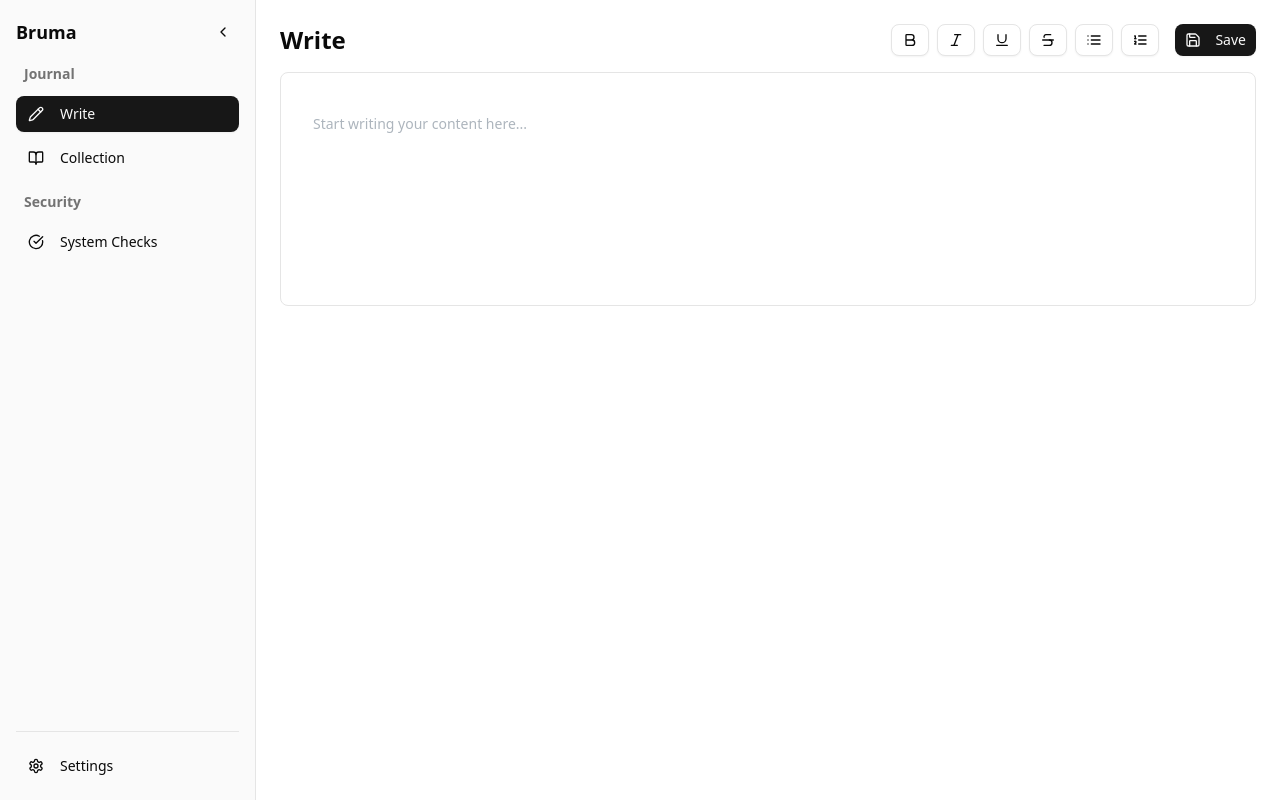
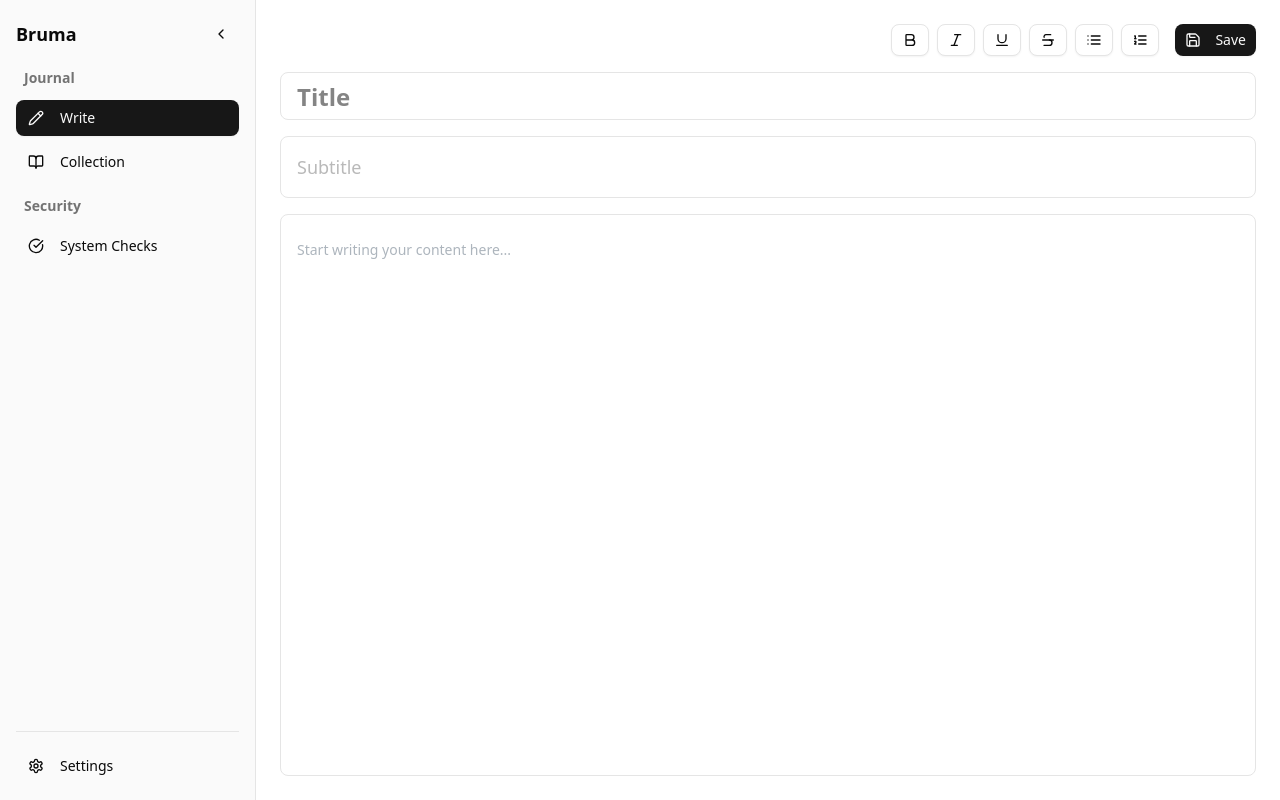
Before and after one commit to FNDme/Bruma, a React (Vite) app: page /write in a window 1280 px wide. Built offline with nearby package versions, Linux system fonts and the light colour scheme.

Commit message:
Enhance EditorToolbar with active state titles and update button styles. Add input fields for title and subtitle in WritePage, and adjust layout for better spacing. Introduce new Input component for consistent styling. Clean up editor CSS by removing unnecessary padding.

```diff
--- a/src/components/editor/EditorToolbar.tsx
+++ b/src/components/editor/EditorToolbar.tsx
@@ -25,7 +25,10 @@ export function EditorToolbar({ editor }: EditorToolbarProps) {
         size="sm"
         onClick={() => editor.chain().focus().toggleBold().run()}
         disabled={!editor.can().chain().focus().toggleBold().run()}
-        className={editor.isActive("bold") ? "bg-accent" : ""}
+        className={
+          editor.isActive("bold") ? "!bg-primary/10 !text-primary" : ""
+        }
+        title={editor.isActive("bold") ? "Bold (Active)" : "Bold"}
       >
         <Bold className="h-4 w-4" />
       </Button>
@@ -34,7 +37,10 @@ export function EditorToolbar({ editor }: EditorToolbarProps) {
         size="sm"
         onClick={() => editor.chain().focus().toggleItalic().run()}
         disabled={!editor.can().chain().focus().toggleItalic().run()}
-        className={editor.isActive("italic") ? "bg-accent" : ""}
+        className={
+          editor.isActive("italic") ? "!bg-primary/10 !text-primary" : ""
+        }
+        title={editor.isActive("italic") ? "Italic (Active)" : "Italic"}
       >
         <Italic className="h-4 w-4" />
       </Button>
@@ -43,7 +49,12 @@ export function EditorToolbar({ editor }: EditorToolbarProps) {
         size="sm"
         onClick={() => editor.chain().focus().toggleUnderline().run()}
         disabled={!editor.can().chain().focus().toggleUnderline().run()}
-        className={editor.isActive("underline") ? "bg-accent" : ""}
+        className={
+          editor.isActive("underline") ? "!bg-primary/20 !text-primary" : ""
+        }
+        title={
+          editor.isActive("underline") ? "Underline (Active)" : "Underline"
+        }
       >
         <Underline className="h-4 w-4" />
       </Button>
@@ -52,7 +63,12 @@ export function EditorToolbar({ editor }: EditorToolbarProps) {
         size="sm"
         onClick={() => editor.chain().focus().toggleStrike().run()}
         disabled={!editor.can().chain().focus().toggleStrike().run()}
-        className={editor.isActive("strike") ? "bg-accent" : ""}
+        className={
+          editor.isActive("strike") ? "!bg-primary/20 !text-primary" : ""
+        }
+        title={
+          editor.isActive("strike") ? "Strikethrough (Active)" : "Strikethrough"
+        }
       >
         <Strikethrough className="h-4 w-4" />
       </Button>
@@ -60,7 +76,12 @@ export function EditorToolbar({ editor }: EditorToolbarProps) {
         variant="outline"
         size="sm"
         onClick={() => editor.chain().focus().toggleBulletList().run()}
-        className={editor.isActive("bulletList") ? "bg-accent" : ""}
+        className={
+          editor.isActive("bulletList") ? "!bg-primary/20 !text-primary" : ""
+        }
+        title={
+          editor.isActive("bulletList") ? "Bullet List (Active)" : "Bullet List"
+        }
       >
         <List className="h-4 w-4" />
       </Button>
@@ -68,7 +89,14 @@ export function EditorToolbar({ editor }: EditorToolbarProps) {
         variant="outline"
         size="sm"
         onClick={() => editor.chain().focus().toggleOrderedList().run()}
-        className={editor.isActive("orderedList") ? "bg-accent" : ""}
+        className={
+          editor.isActive("orderedList") ? "!bg-primary/20 !text-primary" : ""
+        }
+        title={
+          editor.isActive("orderedList")
+            ? "Ordered List (Active)"
+            : "Ordered List"
+        }
       >
         <ListOrdered className="h-4 w-4" />
       </Button>
--- a/src/components/layout/Layout.tsx
+++ b/src/components/layout/Layout.tsx
@@ -74,7 +74,7 @@ export function Layout({ children }: LayoutProps) {
             <Button
               variant="ghost"
               size="icon"
-              className="h-8 w-8"
+              className="h-9 w-9"
               onClick={() => setIsCollapsed(!isCollapsed)}
             >
               {isCollapsed ? (
--- /dev/null
+++ b/src/components/ui/input.tsx
@@ -0,0 +1,21 @@
+import * as React from "react";
+
+import { cn } from "@/lib/utils";
+
+function Input({ className, type, ...props }: React.ComponentProps<"input">) {
+  return (
+    <input
+      type={type}
+      data-slot="input"
+      className={cn(
+        "file:text-foreground placeholder:text-muted-foreground selection:bg-primary selection:text-primary-foreground dark:bg-input/30 border-input flex h-9 w-full min-w-0 rounded-md border bg-transparent px-3 py-1 text-base shadow-xs transition-[color,box-shadow] outline-none file:inline-flex file:h-7 file:border-0 file:bg-transparent file:text-sm file:font-medium disabled:pointer-events-none disabled:cursor-not-allowed disabled:opacity-50 md:text-sm",
+        "focus-visible:border-ring focus-visible:ring-ring/50 focus-visible:ring-[3px]",
+        "aria-invalid:ring-destructive/20 dark:aria-invalid:ring-destructive/40 aria-invalid:border-destructive",
+        className
+      )}
+      {...props}
+    />
+  );
+}
+
+export { Input };
--- a/src/pages/WritePage.tsx
+++ b/src/pages/WritePage.tsx
@@ -5,8 +5,12 @@ import Placeholder from "@tiptap/extension-placeholder";
 import { EditorToolbar } from "@/components/editor/EditorToolbar";
 import { Button } from "@/components/ui/button";
 import { Save } from "lucide-react";
+import { useState, ChangeEvent } from "react";
 
 export function WritePage() {
+  const [title, setTitle] = useState("");
+  const [subtitle, setSubtitle] = useState("");
+
   const editor = useEditor({
     extensions: [
       StarterKit,
@@ -23,7 +27,15 @@ export function WritePage() {
     if (!editor) return;
     const content = editor.getHTML();
     // TODO: Implement actual save functionality
-    console.log("Saving content:", content);
+    console.log("Saving content:", { title, subtitle, content });
+  };
+
+  const handleTitleChange = (e: ChangeEvent<HTMLInputElement>) => {
+    setTitle(e.target.value);
+  };
+
+  const handleSubtitleChange = (e: ChangeEvent<HTMLInputElement>) => {
+    setSubtitle(e.target.value);
   };
 
   if (!editor) {
@@ -32,9 +44,7 @@ export function WritePage() {
 
   return (
     <div className="h-full flex flex-col">
-      <div className="flex items-center justify-between mb-4">
-        <h1 className="text-2xl font-bold">Write</h1>
-        <div className="flex items-center gap-2">
+      <div className="flex justify-end items-center gap-2 mb-4">
         <EditorToolbar editor={editor} />
         <Button
           variant="default"
@@ -46,13 +56,26 @@ export function WritePage() {
           Save
         </Button>
       </div>
-      </div>
-      <div className="overflow-auto border rounded-md bg-background">
+      <div className="flex-1 flex flex-col gap-4">
+        <input
+          placeholder="Title"
+          value={title}
+          onChange={handleTitleChange}
+          className="text-2xl font-bold h-12 border rounded-md bg-transparent p-4 focus:outline-none"
+        />
+        <input
+          placeholder="Subtitle"
+          value={subtitle}
+          onChange={handleSubtitleChange}
+          className="text-lg text-muted-foreground border rounded-md bg-transparent p-4 focus:outline-none"
+        />
+        <div className="flex-1 overflow-auto border rounded-md bg-transparent">
           <EditorContent
             editor={editor}
             className="prose prose-sm max-w-none dark:prose-invert focus:outline-none min-h-[200px] p-4"
           />
         </div>
       </div>
+    </div>
   );
 }
--- a/src/styles/editor.css
+++ b/src/styles/editor.css
@@ -3,7 +3,6 @@
   min-height: 200px;
   max-height: 100%;
   outline: none;
-  padding: 1rem;
   overflow-y: auto;
 }
 
```
Lines whose indentation alone changed are shown as unchanged.
